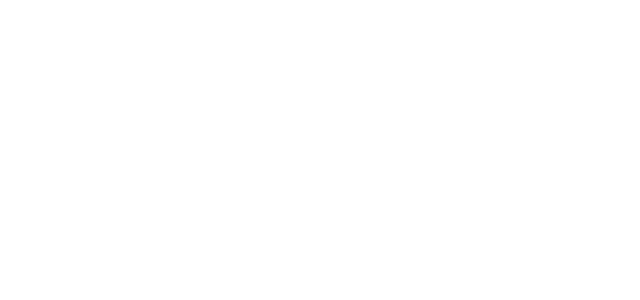
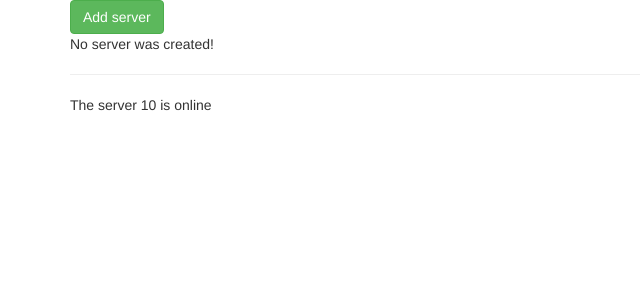
Before and after one commit to Gabriielfeliciano/Angular-Course, an Angular app: page / in a window 1280 px wide. Shown: the top 300 px of the page, without its empty margins (0-640 px from the left). Built offline with nearby package versions, Linux system fonts and the light colour scheme.

Commit message:
save-point(30/04)

```diff
--- a/src/app/app.component.html
+++ b/src/app/app.component.html
@@ -1 +1,9 @@
-<router-outlet></router-outlet>
+<div class="container">
+    <div class="row">
+        <div class="col-xs-12">
+
+            <app-servers></app-servers>
+
+        </div>
+    </div>
+</div>
--- a/src/app/app.module.ts
+++ b/src/app/app.module.ts
@@ -3,10 +3,14 @@
 
 import { AppRoutingModule } from './app-routing.module';
 import { AppComponent } from './app.component';
+import { ServerComponent } from './server/server.component';
+import { ServersComponent } from './servers/servers.component';
 
 @NgModule({
   declarations: [
-    AppComponent
+    AppComponent,
+    ServerComponent,
+    ServersComponent
   ],
   imports: [
     BrowserModule,
--- /dev/null
+++ b/src/app/server/server.component.html
@@ -0,0 +1 @@
+<p>The server {{ serverId }} is {{ getServerStatus() }}</p>
--- /dev/null
+++ b/src/app/server/server.component.ts
@@ -0,0 +1,17 @@
+import { Component } from "@angular/core";
+
+@Component({
+    selector : 'app-server',
+    templateUrl : 'server.component.html',
+    styleUrls: ['./server.component.css']
+
+})
+
+export class ServerComponent {
+    serverId = 10;
+    serverStatus = 'online';
+
+    getServerStatus(){
+        return this.serverStatus;
+    }
+}
--- /dev/null
+++ b/src/app/servers/servers.component.html
@@ -0,0 +1,7 @@
+<button class="btn btn-success" [disabled]="allowNewServer" (click)="onCreateServer()">Add server</button>
+<!-- <p [innerText]="allowNewServer"></p> -->
+<p>{{serverCreationStatus}}</p>
+
+<hr>
+
+<app-server></app-server>
--- /dev/null
+++ b/src/app/servers/servers.component.ts
@@ -0,0 +1,24 @@
+import { Component, OnInit } from '@angular/core';
+
+@Component({
+  selector: 'app-servers',
+  templateUrl: './servers.component.html',
+  styleUrls: ['./servers.component.css']
+})
+export class ServersComponent implements OnInit {
+  allowNewServer = false;
+  serverCreationStatus = "No server was created! ";
+
+  constructor() { }
+
+  ngOnInit(): void {
+  }
+
+
+  onCreateServer() {
+    this.serverCreationStatus = "Server was created! "
+  }
+
+
+
+}
```
Also changed, not shown: src/app/server/server.component.css (added), src/app/servers/servers.component.css (added).
